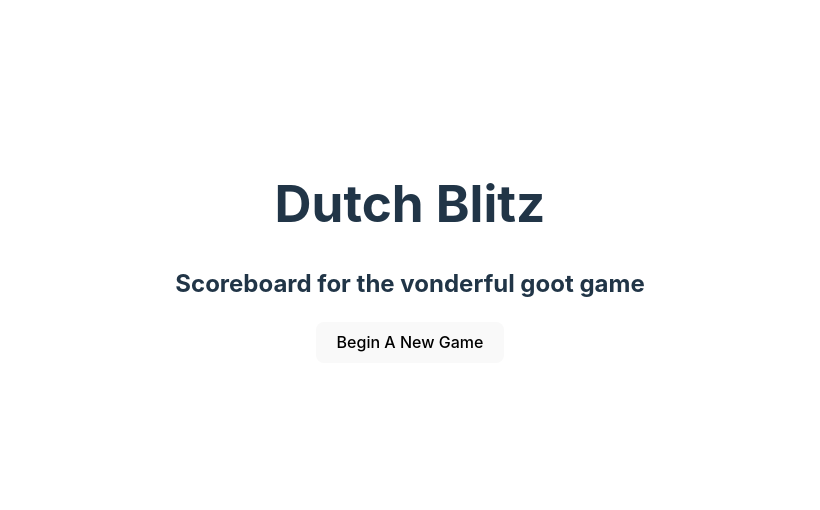
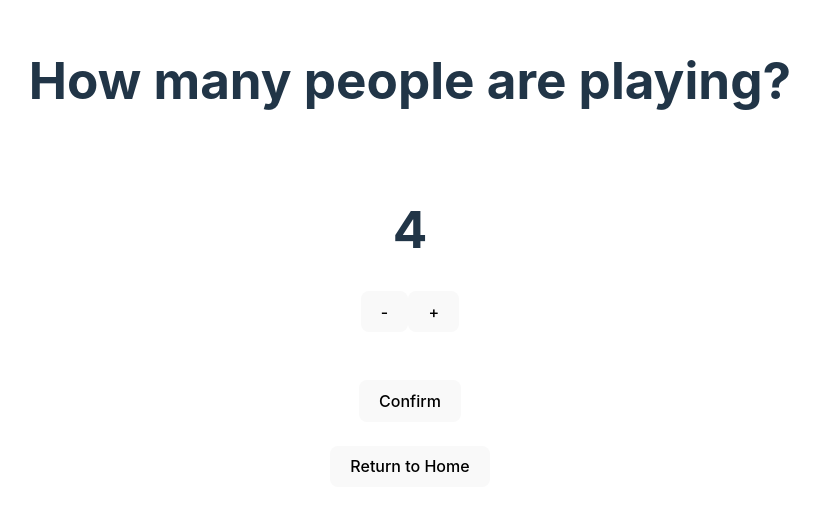
Before and after one commit to georgekouts108/dutch-blitz-scoreboard, a React (Vite) app in the folder db-scoreboard/: page /player-count in a window 1280 px wide. Shown: the part 148-658 px from the top of the page, without its empty margins (230-1050 px from the left). Built offline with nearby package versions, Linux system fonts and the light colour scheme.

Commit message:
#7 allowed routing between the intro and playercount pages

```diff
--- a/db-scoreboard/src/App.jsx
+++ b/db-scoreboard/src/App.jsx
@@ -4,17 +4,18 @@ import viteLogo from '/vite.svg'
 import './App.css'
 
 import { BrowserRouter as Router, Route, Routes } from 'react-router-dom';
-
 import IntroPage from './components/IntroPage'
 import PlayercountPage from './components/PlayercountPage'
+
 function App() {
-
   return (
     <>
       <Router>
-
+        <Routes>
+          <Route exact path='/' Component={IntroPage}/>
+          <Route path="/player-count" Component={PlayercountPage} />
+        </Routes>
       </Router>
-    <IntroPage/>
     </>
   )
 }
--- a/db-scoreboard/src/components/IntroPage.jsx
+++ b/db-scoreboard/src/components/IntroPage.jsx
@@ -1,11 +1,14 @@
 import React from "react";
+import { useNavigate } from 'react-router-dom';
 
 function IntroPage() {
+    const navigate = useNavigate();
+
     return (
         <>
             <h1>Dutch Blitz</h1>
             <h2>Scoreboard for the vonderful goot game</h2>
-            <button>Begin A New Game</button>
+            <button onClick={()=>navigate('/player-count')}>Begin A New Game</button>
         </>
     )
 }
--- a/db-scoreboard/src/components/PlayercountPage.jsx
+++ b/db-scoreboard/src/components/PlayercountPage.jsx
@@ -1,6 +1,8 @@
 import React, { useState } from "react";
+import { useNavigate } from 'react-router-dom';
 
 function PlayercountPage() {
+    const navigate = useNavigate();
     const [playerCount, setPlayerCount] = useState(4);
 
     const updatePlayerCount = (up) => {
@@ -20,7 +22,7 @@ function PlayercountPage() {
             <button onClick={() => updatePlayerCount(true)}>+</button>
             <br/><br/><br/>
             <button>Confirm</button><br/><br/>
-            <button>Return to Home</button>
+            <button onClick={() => navigate('/')}>Return to Home</button>
         </>
     )
 }
```
